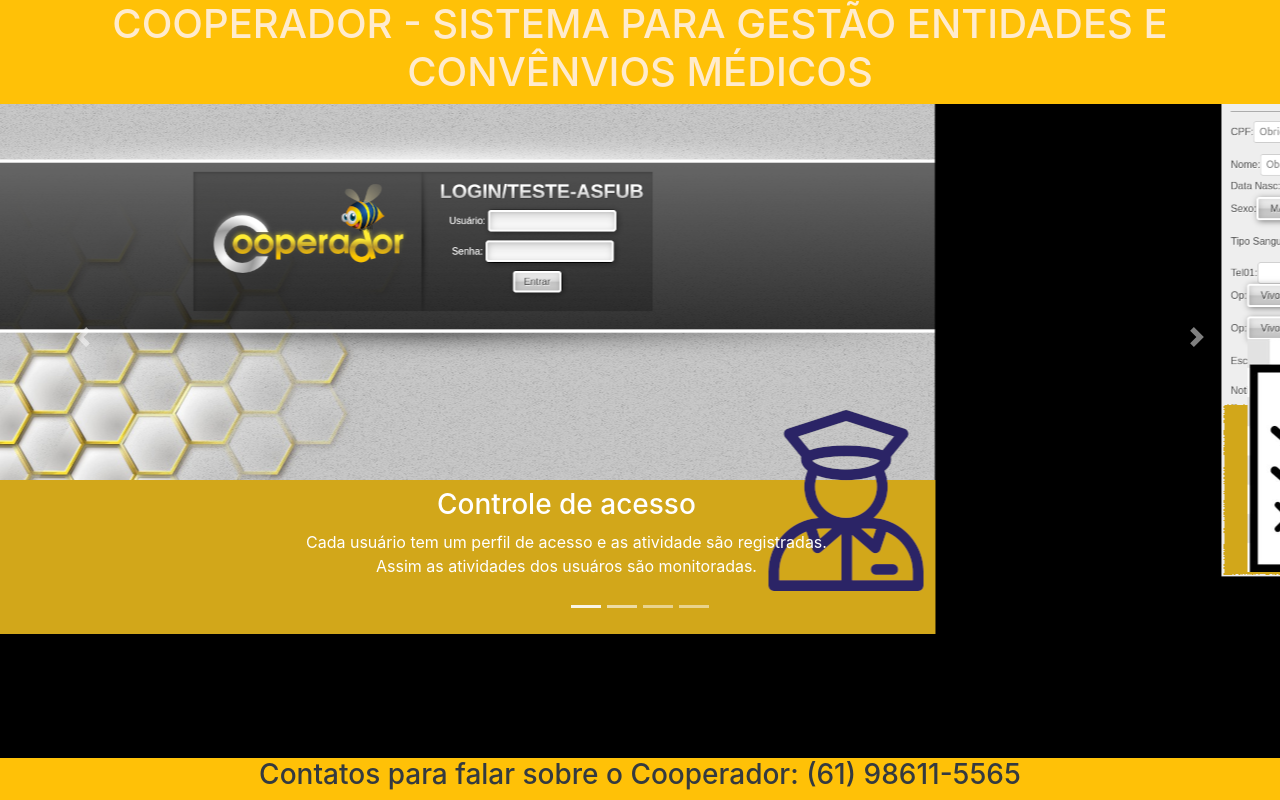
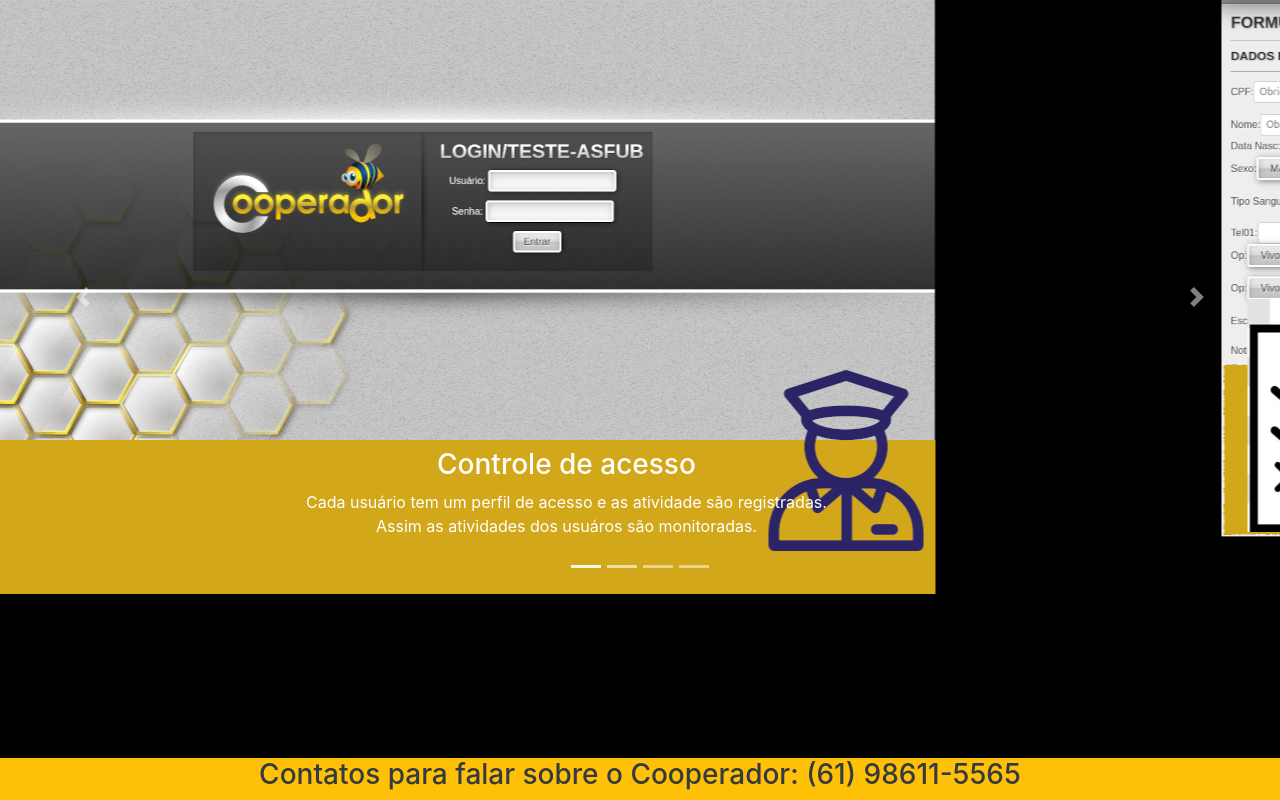
Before and after one commit to ronaldoxoliveira/WebPages, a plain HTML site: page index.html in a window 1280 px wide. Drawn offline with nearby package versions, Linux system fonts and the light colour scheme.

Commit message:
Retirada da tarha superior

```diff
--- a/index.html
+++ b/index.html
@@ -21,11 +21,11 @@
   </style>
 </head>
 <body>
+  <!--
   <div class="fixed-top bg-warning text-dark" >
     <h1 class="text-center">COOPERADOR - SISTEMA PARA GESTÃO ENTIDADES E CONVÊNVIOS MÉDICOS</h1>
   </div>
-  <p>&nbsp;</p>
-
+ -->
   <div class="row justify-content-center">
           <div id="demo" class="carousel slide" data-ride="carousel">
             <ul class="carousel-indicators">
```
